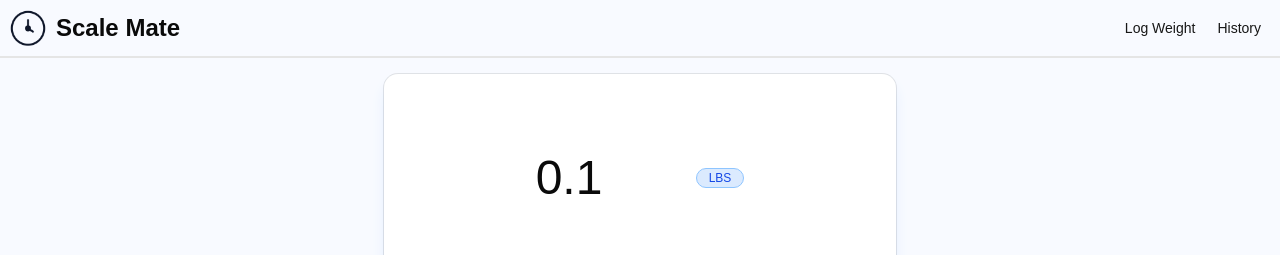
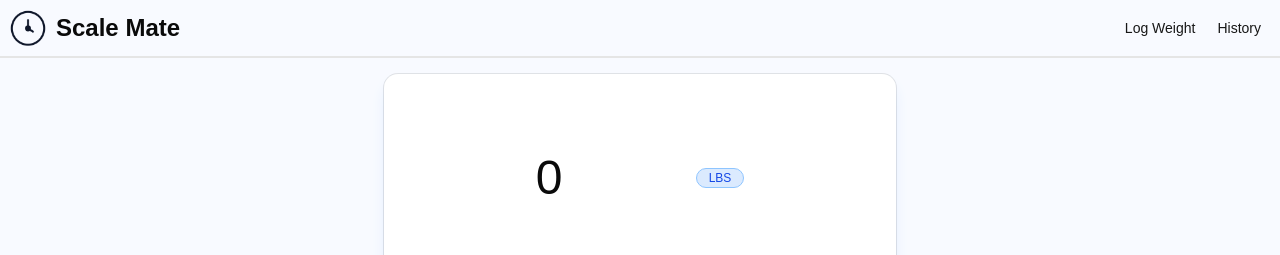
Before and after one commit to Travis613/Scale-Mate, a React (Vite) app in the folder frontend/: page / in a window 1280 px wide. Shown: the top 255 px of the page. Built offline with nearby package versions, Linux system fonts and the light colour scheme.

Commit message:
adjusted the default value for the weight state

```diff
--- a/frontend/src/components/custom/pages/addWeight.tsx
+++ b/frontend/src/components/custom/pages/addWeight.tsx
@@ -8,7 +8,7 @@ import { Check } from "lucide-react";
 import { Badge } from "@/components/ui/badge";
 
 export function AddWeight() {
-  const [weight, setWeight] = useState(0.1);
+  const [weight, setWeight] = useState(0);
   const [note, setNote] = useState("");
 
   return (
@@ -40,7 +40,7 @@ export function AddWeight() {
             className="bg-blue-500 hover:bg-blue-400 w-full py-7"
             onClick={() => {
               logWeight(weight, note);
-              setWeight(0.1);
+              setWeight(0);
               setNote("");
             }}
           >
--- a/frontend/src/components/custom/pages/viewWeights.tsx
+++ b/frontend/src/components/custom/pages/viewWeights.tsx
@@ -72,7 +72,7 @@ export function ViewWeights() {
         <Link
           className={cn(
             buttonVariants({ variant: "default" }),
-            "max-w-[60%] bg-blue-500 h-11 hover:bg-blue-400", // Added explicit width syntax and a hover state
+            "max-w-[60%] bg-blue-500 h-11 hover:bg-blue-400",
           )}
           to="/"
         >
```
